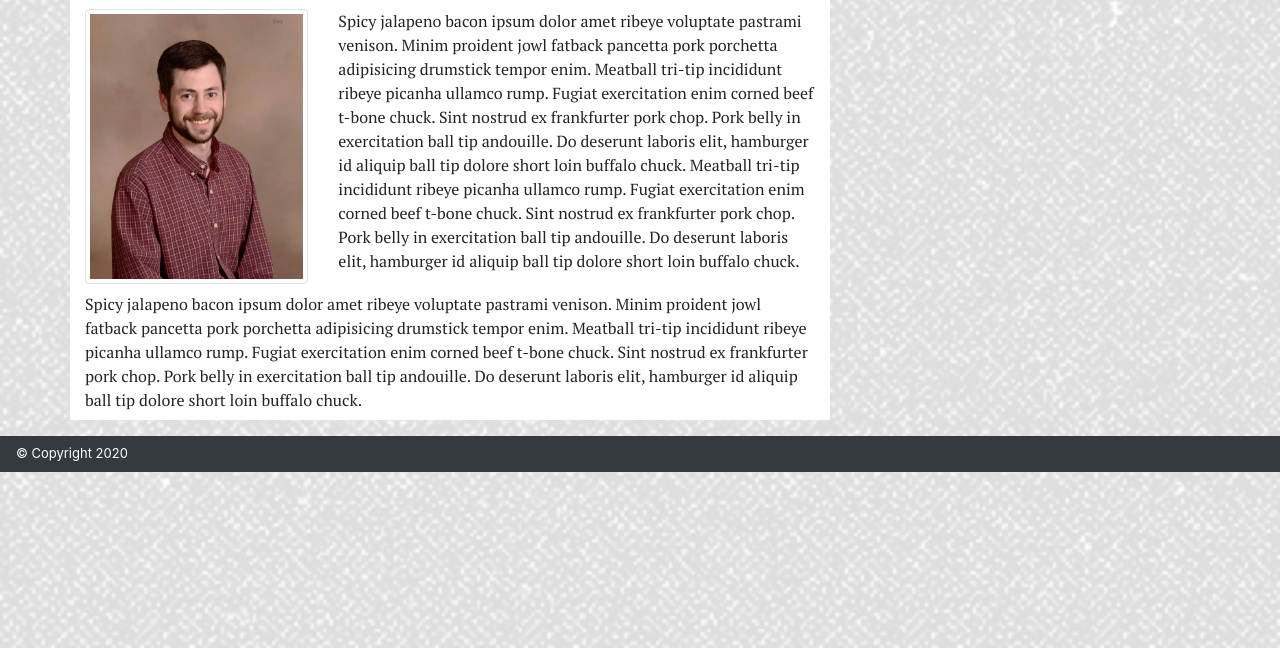
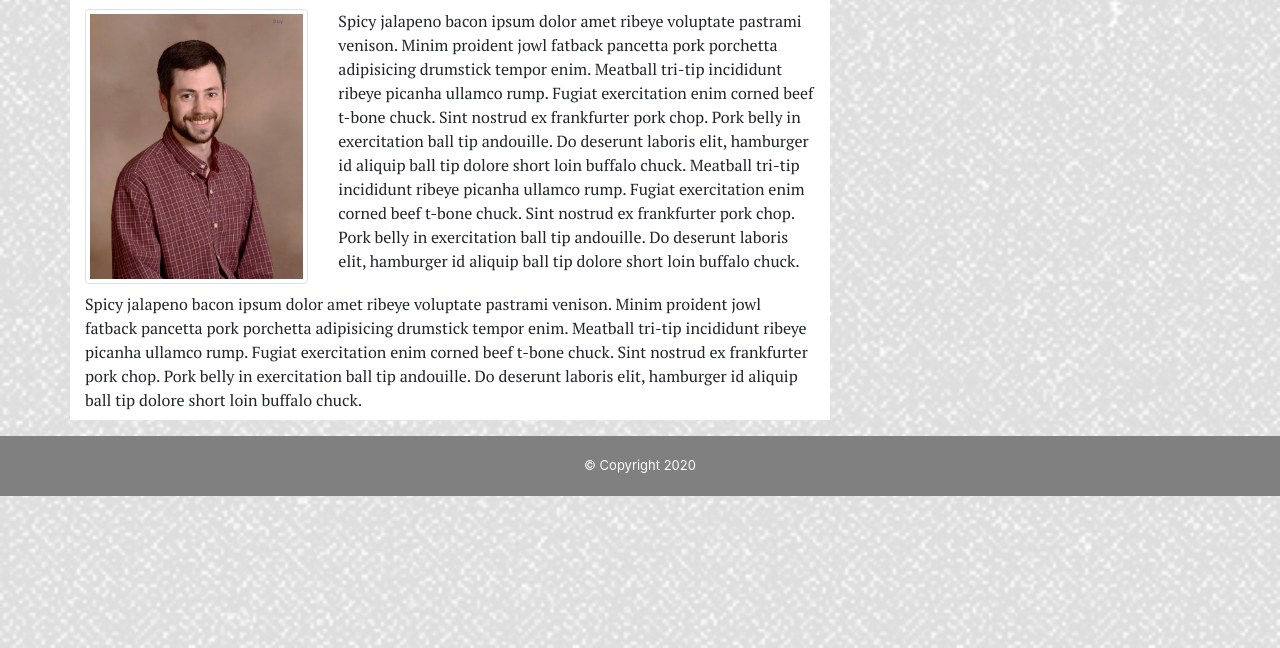
Before and after one commit to andrewdphillips/andrewdphillips.github.io-hw2, a plain HTML site: page index.html in a window 1280 px wide. Shown: the part 152-800 px from the top of the page. Drawn offline with nearby package versions, Linux system fonts and the light colour scheme.

Commit message:
2nd Submission

```diff
--- a/index.html
+++ b/index.html
@@ -46,6 +46,10 @@
         footer {
             color: white;
             font-size: small;
+            text-align: center;
+            background-color: grey;
+            padding-top: 20px;
+            padding-bottom: 20px;
         }
 
     </style>
@@ -136,9 +140,7 @@
 
 
     <footer>
-        <nav class="navbar sticky-bottom navbar-dark bg-dark">
             &copy; Copyright 2020
-        </nav>
     </footer>
 
 </body>
```
